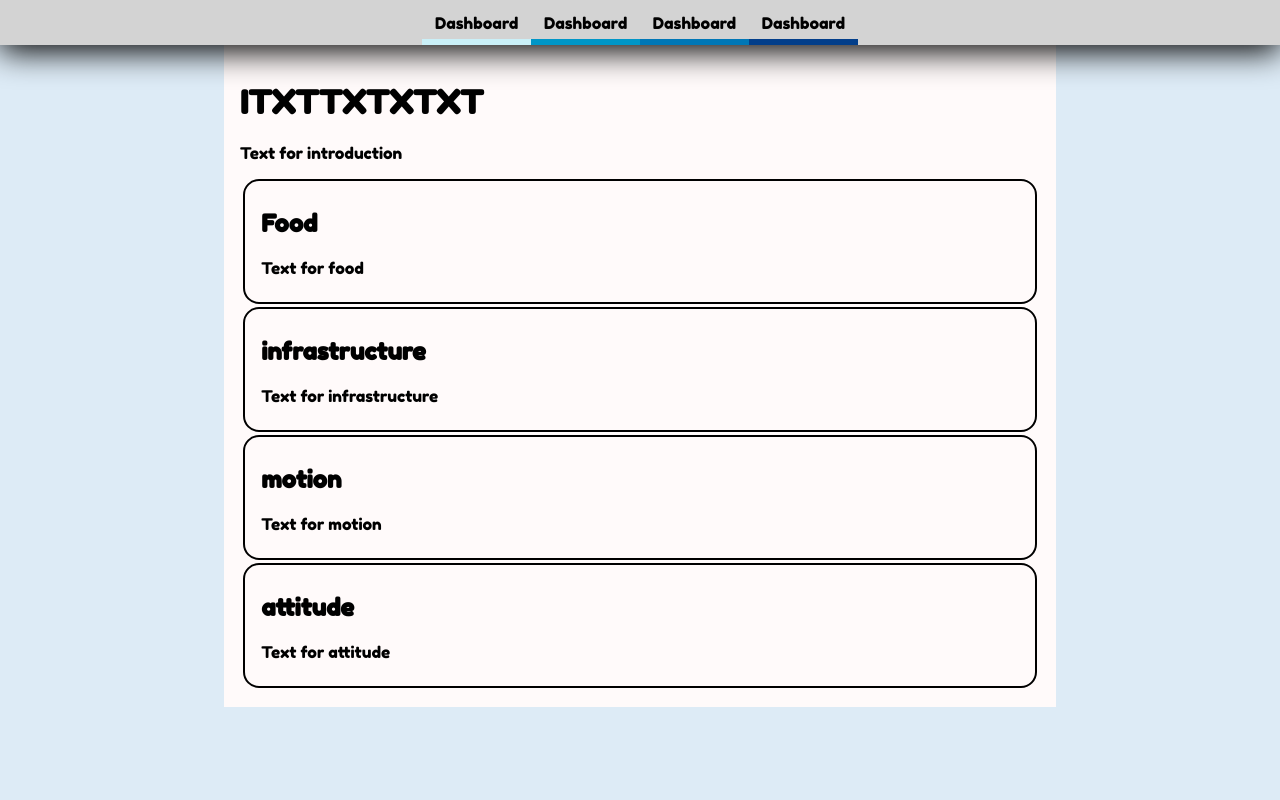
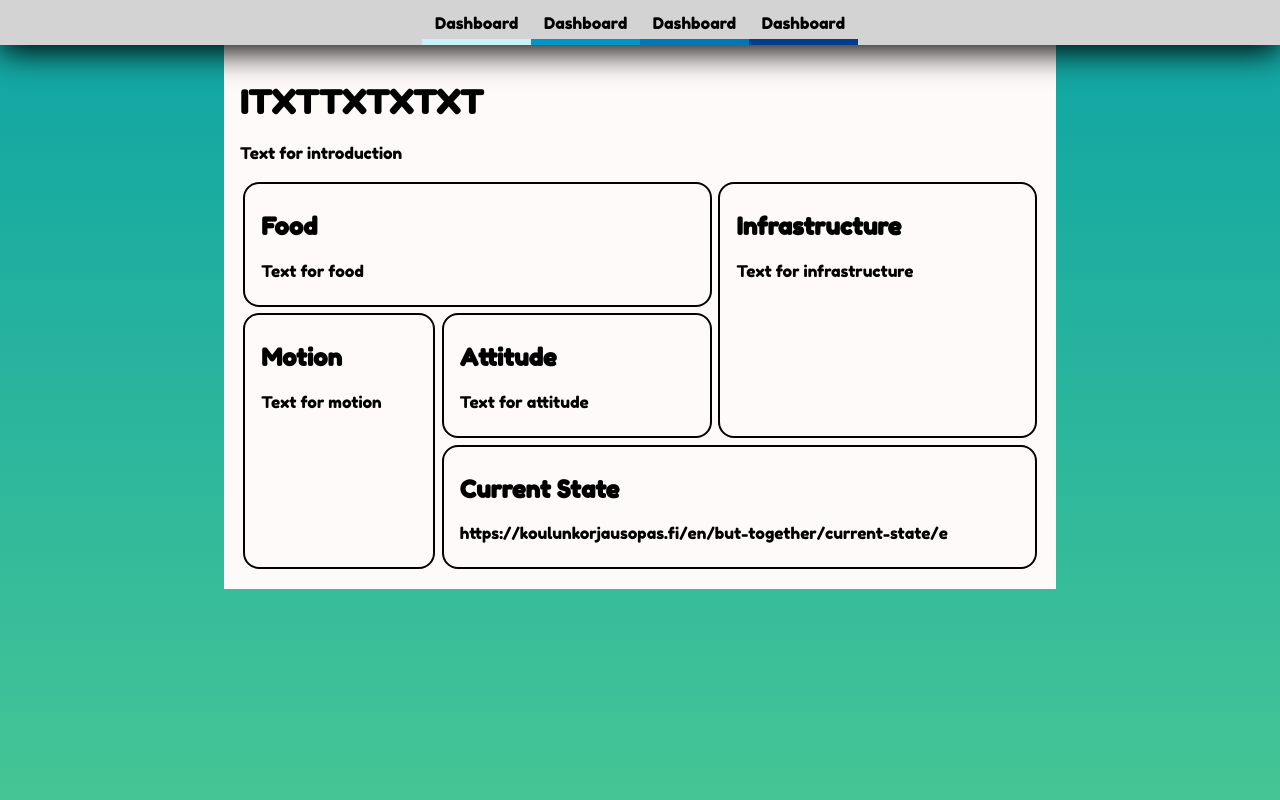
Before and after one commit to Ebassani/Design-factory-project, a Flask app: page /introduction in a window 1280 px wide. Run offline with Flask 2, Linux system fonts and the light colour scheme.

Commit message:
Add css grid to introduction.html and change of background color

```diff
--- a/static/css/common.css
+++ b/static/css/common.css
@@ -3,10 +3,11 @@
 @import url('https://fonts.googleapis.com/css2?family=Titan+One&display=swap');
 @import url('https://fonts.googleapis.com/css2?family=Fredoka+One&display=swap');
 
-body {
+html, body {
     font-family: 'Fredoka One', cursive;
-    background-color: #ddebf6;
+    background: linear-gradient(#0ea4a4, #45c595) no-repeat;
     margin: 0;
+    height: 100%;
 }
 
 .content {
--- a/static/css/introduction.css
+++ b/static/css/introduction.css
@@ -1,4 +1,4 @@
-.content__card {
+.content__cards__card {
   position: relative;
   border: 2px solid black;
   margin: 0.2rem;
@@ -24,10 +24,25 @@
   transition: width 0.3s ease 0s, left 0.3s ease 0s;
 }
 
-.content__card:hover .subtitle::before {
+.content__cards__card:hover .subtitle::before {
   width:4rem;
 }
 
-.content__card:hover {
+.content__cards__card:hover {
   box-shadow: 0 0.2rem 1rem;
 }
+
+.content__cards{
+  display: grid;
+
+  grid-template-areas:
+          "one one two"
+          "three four two"
+          "three five five";
+}
+
+.card__grid1 {grid-area: one;}
+.card__grid2 {grid-area: two;}
+.card__grid3 {grid-area: three;}
+.card__grid4 {grid-area: four;}
+.card__grid5 {grid-area: five;}
--- a/templates/introduction.html
+++ b/templates/introduction.html
@@ -17,29 +17,37 @@
         <p class="paragraph">Text for introduction</p>
     </div>
 
-    <div class="content__card">
+    <div class="content__cards">
+        <div class="content__cards__card card__grid1 hover__pointer">
             <div class="content__card__title">
                 <h2 class="subtitle">Food</h2>
             </div>
             <p class="paragraph">Text for food</p>
         </div>
-    <div class="content__card">
+        <div class="content__cards__card card__grid2 hover__pointer">
             <div class="content__card__title">
-            <h2 class="subtitle">infrastructure</h2>
+                <h2 class="subtitle">Infrastructure</h2>
             </div>
             <p class="paragraph">Text for infrastructure</p>
         </div>
-    <div class="content__card">
+        <div class="content__cards__card card__grid3 hover__pointer">
             <div class="content__card__title">
-            <h2 class="subtitle">motion</h2>
+                <h2 class="subtitle">Motion</h2>
             </div>
             <p class="paragraph">Text for motion</p>
         </div>
-    <div class="content__card">
+        <div class="content__cards__card card__grid4 hover__pointer">
             <div class="content__card__title">
-            <h2 class="subtitle">attitude</h2>
+                <h2 class="subtitle">Attitude</h2>
             </div>
             <p class="paragraph">Text for attitude</p>
+        </div>
+        <div class="content__cards__card card__grid5 hover__pointer">
+            <div class="content__card__title">
+                <h2 class="subtitle">Current State</h2>
+            </div>
+            <p class="paragraph">https://koulunkorjausopas.fi/en/but-together/current-state/e</p>
+        </div>
     </div>
 
 </div>
```
Lines whose indentation alone changed are shown as unchanged.
